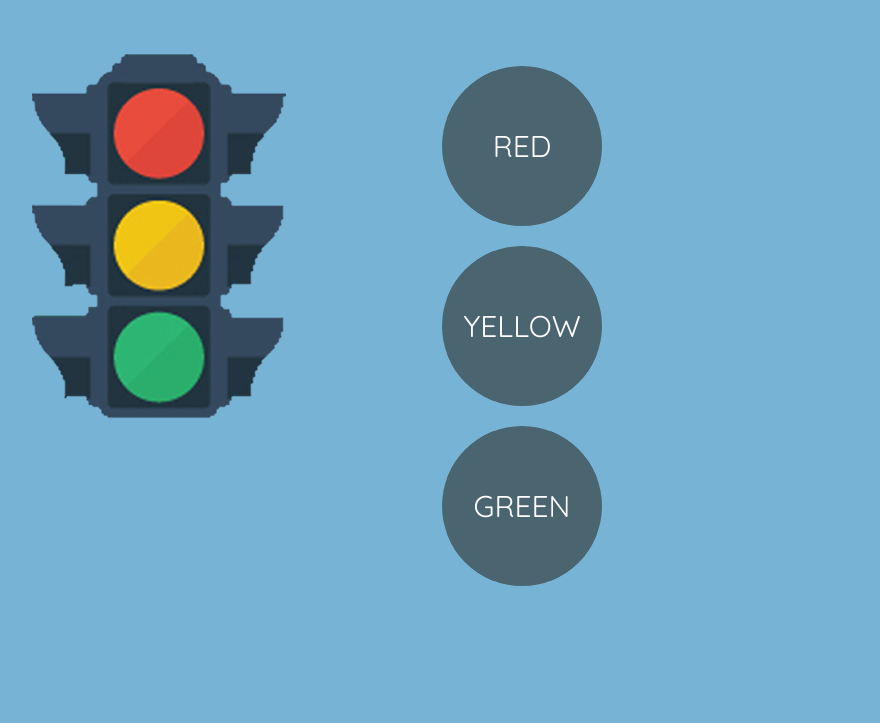
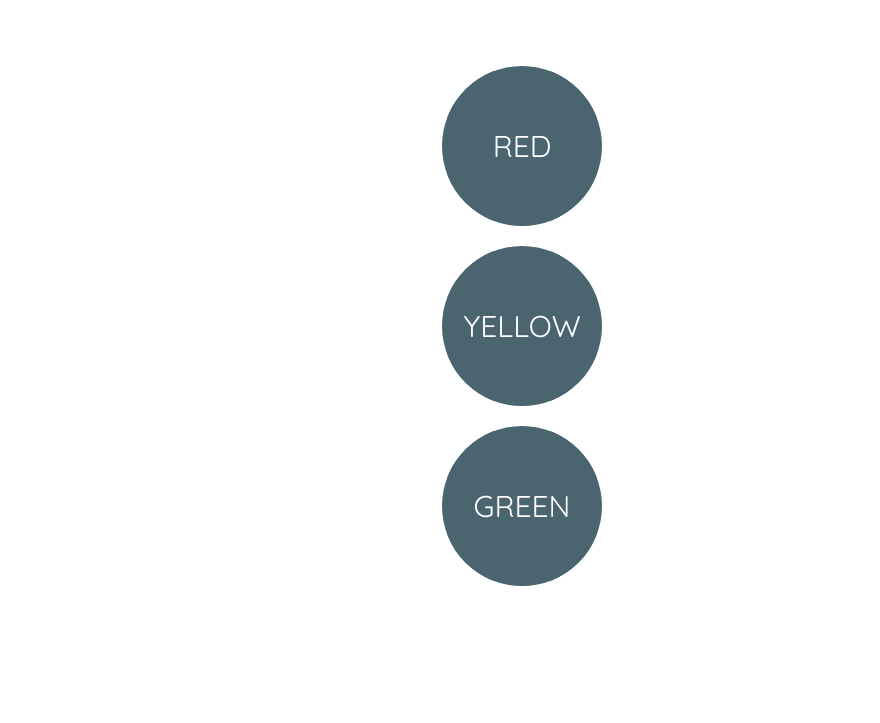
Before and after one commit to karlsoderby/karlhafsa, a website: page pedrossketch/public/index.html in a window 1280 px wide. Shown: the part 77-800 px from the top of the page, without its empty margins (118-998 px from the left). Drawn offline with Linux system fonts and the light colour scheme.

Commit message:
Update styles.css

```diff
--- a/pedrossketch/public/styles.css
+++ b/pedrossketch/public/styles.css
@@ -1,5 +1,5 @@
 body {
-    background-image:url("sleepybg.png");
+
 
     font-family: 'Quicksand', sans-serif;
 
```
